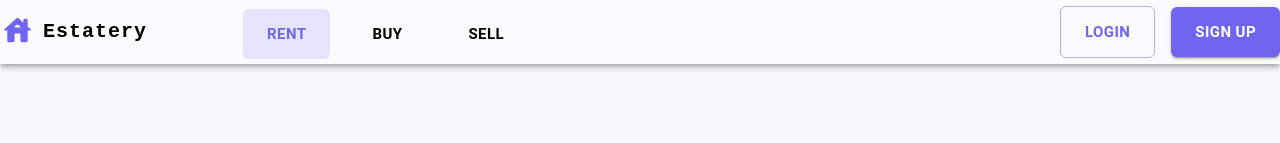
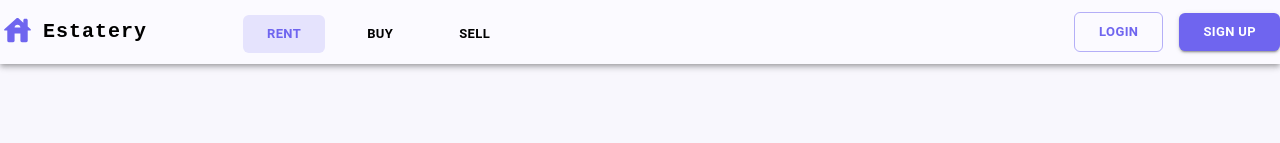
Before and after one commit to Inventor77/Rent-a-Property, a React (Create React App) app: page / in a window 1280 px wide. Shown: the top 143 px of the page. Built offline with nearby package versions, Linux system fonts and the light colour scheme.

Commit message:
resolved button style override issue

```diff
--- a/src/components/Filter/Filter.jsx
+++ b/src/components/Filter/Filter.jsx
@@ -31,8 +31,8 @@ function Filter() {
 			<FormControl size='small' sx={{ width: "25ch" }} variant='outlined'>
 				<StyledFormHelperText>Location</StyledFormHelperText>
 				<StyledSelect
-				// value={}
-				// onChange={handleChange}
+					// value={}
+					// onChange={handleChange}
 				></StyledSelect>
 			</FormControl>
 			<Divider orientation='vertical' flexItem />
@@ -60,7 +60,7 @@ function Filter() {
 				></StyledSelect>
 			</FormControl>
 			<Divider orientation='vertical' flexItem />
-			<Button variant='contained' className='btn'>
+			<Button variant='contained' className='search_btn'>
 				Search
 			</Button>
 		</Container>
--- a/src/components/Filter/Filter.scss
+++ b/src/components/Filter/Filter.scss
@@ -9,7 +9,7 @@
     border: 1px solid #EEEEEE;
 }
 
-.btn {
+.search_btn {
 	border-radius: 6px !important;
 	font-size: 15px !important;
 	padding: 12px 24px !important;
```
